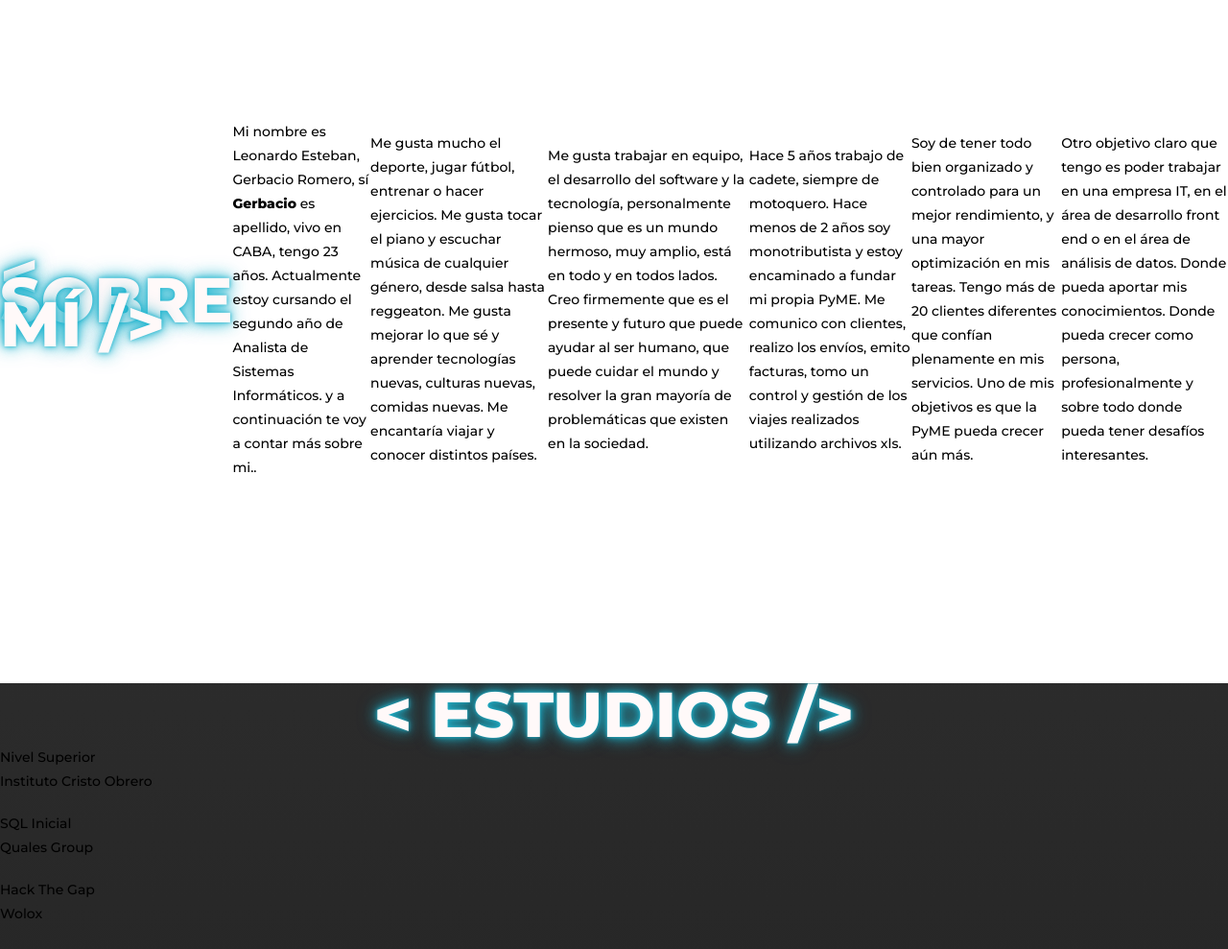
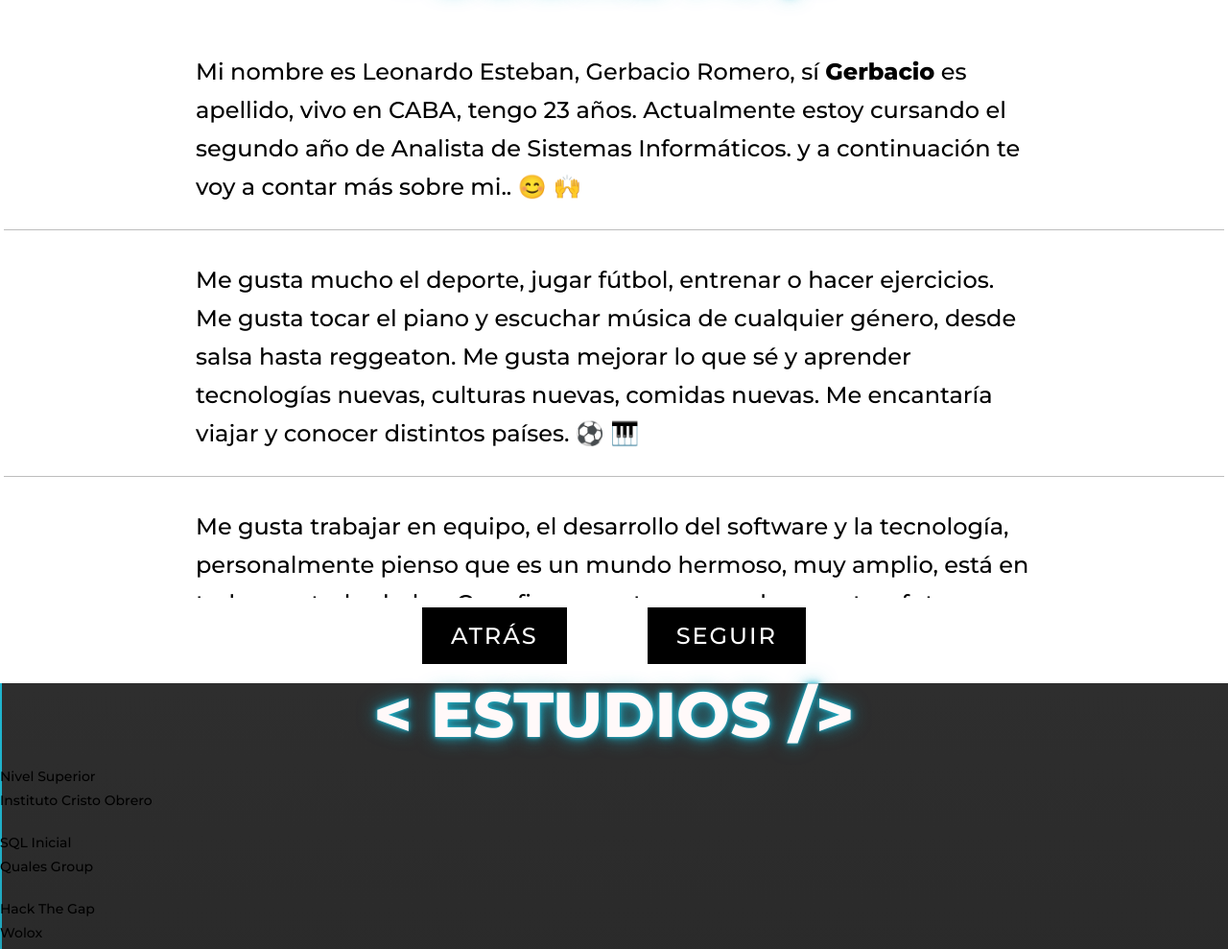
Before and after one commit to leoromero97/portfolioLeoromero, a plain HTML site: page index.html in a window 1280 px wide. Shown: the part 888-1877 px from the top of the page at 96% size. Drawn offline with Linux system fonts and the light colour scheme.

Commit message:
Se dieron estilos a la seccion de about. Se hizo el diseño responsive

```diff
--- a/css/about.css
+++ b/css/about.css
@@ -1,8 +1,83 @@
 #about {
   height: 100vh;
   display: flex;
+  flex-direction: column;
   justify-content: space-evenly;
-  padding: 0px;
   align-items: center;
   background-color: #ffffff;
+  padding: 20px 0;
 }
+
+.title2 {
+  font-size: 28px;
+  font-weight: bold;
+  color: black;
+  animation: onNeon 10s infinite ease-out;
+  -webkit-animation: onNeon 10s infinite ease-out;
+}
+
+.contentTw {
+  display: flex;
+  align-items: center;
+  flex-direction: column;
+  overflow-y: scroll;
+  padding: 10px 0;
+}
+
+.containerTextTw {
+  border-bottom: 0.4px solid #00000042;
+  display: flex;
+  align-items: center;
+  flex-direction: column;
+  margin: 4px;
+  padding: 30px;
+}
+
+.containerTextTw p {
+  font-size: 16px;
+  line-height: 30px;
+}
+
+.containerButtons {
+  height: 100px;
+  width: 280px;
+  display: flex;
+  align-items: center;
+  justify-content: space-between;
+  padding-top: 10px;
+}
+
+@media screen and (min-width:480px) {
+  .title2 {
+    font-size: 36px;
+  }
+
+  .containerTextTw {
+    padding: 18px 100px;
+  }
+
+  .containerTextTw p {
+    font-size: 18px;
+  }
+}
+
+@media screen and (min-width:768px) {
+  .title2 {
+    font-size: 66px;
+    padding-bottom: 20px;
+  }
+
+  .containerTextTw {
+    padding: 24px 200px;
+  }
+
+  .containerTextTw p {
+    font-size: 24px;
+    line-height: 40px;
+  }
+
+  .containerButtons {
+    width: 400px;
+  }
+
+}
--- a/css/header.css
+++ b/css/header.css
@@ -2,12 +2,13 @@ header {
   background-image: url(../img/backgroundHeader.jpg);
   background-repeat: no-repeat;
   background-size: cover;
-  height: 600px;
+  height: 100vh;
   margin: auto;
   display: flex;
   flex-direction: column;
   align-items: center;
   justify-content: space-evenly;
+  padding: 20px 0;
 }
 
 .containerTitle {
@@ -29,7 +30,7 @@ header {
 
 @keyframes onNeon {
   100% {
-    text-shadow: 0 0 5px #1fb5cf, 0 0 10px #1fb5cf, 0 0 20px #1fb5cf, 0 0 30px #1fb5cf;
+    text-shadow: 0 0 4px #1fb5cf, 0 0 8px #1fb5cf, 0 0 14px #1fb5cf, 0 0 30px #1fb5cf;
   }
 }
 
@@ -113,6 +114,7 @@ header {
   display: flex;
   align-items: center;
   justify-content: center;
+  padding-top: 10px;
 }
 
 .buttonNeon {
@@ -212,6 +214,7 @@ header {
 @media screen and (min-width:768px) {
   .title {
     font-size: 66px;
+    padding-bottom: 20px;
   }
 
   .containerPhotoPerfil {
--- a/index.html
+++ b/index.html
@@ -14,7 +14,7 @@
 </head>
 
 <body>
-  <header class="stackingSlide">
+  <header id="header" class="stackingSlide">
     <div class="containerTitle">
       <h1 class="title">
         < BIENVENIDOS />
@@ -30,59 +30,75 @@
     </div>
     <div class="containerButtonHeader">
       <a href="#about" class="buttonNeon">
-        <span id="span1"></span>
         <span id="span3"></span>
-        <span id="span4"></span> ENTRAR</a>
+        <span id="span4"></span> ENTRAR
+      </a>
     </div>
   </header>
   <main role="main">
     <section id="about" class="stackingSlide">
       <div class="containerTitle">
-        <h1 class="title">
+        <h1 class="title2">
           < SOBRE MÍ />
         </h1>
       </div>
-      <div>
-        <p>Mi nombre es Leonardo Esteban, Gerbacio Romero, sí <strong>Gerbacio</strong> es apellido, vivo en CABA, tengo
+      <div class="contentTw">
+        <div class="containerTextTw">
+          <p>Mi nombre es Leonardo Esteban, Gerbacio Romero, sí <strong>Gerbacio</strong> es apellido, vivo en CABA,
+            tengo
             23 años.
             Actualmente estoy cursando el segundo año de Analista de Sistemas Informáticos. y a continuación te voy a
             contar
-          más sobre mi..</p>
+            más sobre mi.. &#x1F60A; &#x1F64C; </p>
         </div>
-      <div>
+        <div class="containerTextTw">
           <p>Me gusta mucho el deporte, jugar fútbol, entrenar o hacer ejercicios. Me gusta tocar el piano y escuchar
             música
             de cualquier género, desde salsa hasta reggeaton. Me gusta mejorar lo que sé y aprender tecnologías nuevas,
-          culturas nuevas, comidas nuevas. Me encantaría viajar y conocer distintos países.</p>
+            culturas nuevas, comidas nuevas. Me encantaría viajar y conocer distintos países. &#x26BD; &#x1F3B9;</p>
         </div>
-      <div>
-        <p>Me gusta trabajar en equipo, el desarrollo del software y la tecnología, personalmente pienso que es un mundo
+        <div class="containerTextTw">
+          <p>Me gusta trabajar en equipo, el desarrollo del software y la tecnología, personalmente pienso que es un
+            mundo
             hermoso, muy
             amplio,
-          está en todo y en todos lados. Creo firmemente que es el presente y futuro que puede ayudar al ser humano, que
-          puede cuidar el mundo y resolver la gran mayoría de problemáticas que existen en la sociedad.</p>
+            está en todo y en todos lados. Creo firmemente que es el presente y futuro que puede ayudar al ser humano,
+            que
+            puede cuidar el mundo y resolver la gran mayoría de problemáticas que existen en la sociedad. &#x1F600; &#x1F4BB; </p>
         </div>
-      <div>
+        <div class="containerTextTw">
           <p>Hace 5 años trabajo de cadete, siempre de motoquero. Hace menos de 2 años soy monotributista y estoy
             encaminado
             a fundar mi propia PyME. Me comunico con clientes, realizo los envíos, emito facturas, tomo un control y
             gestión
-          de los viajes realizados utilizando archivos xls.</p>
+            de los viajes realizados utilizando archivos xls. &#x1F4DD; &#x1F4CD;</p>
         </div>
-      <div>
+        <div class="containerTextTw">
           <p>Soy de tener todo bien organizado y controlado para un mejor rendimiento, y una mayor optimización en mis
             tareas. Tengo más de 20 clientes diferentes que confían plenamente en mis servicios. Uno de mis objetivos es
             que
-          la PyME pueda crecer aún más.</p>
+            la PyME pueda crecer aún más. &#x1F4BC; &#x1F4AA;</p>
         </div>
-      <div>
-        <p>Otro objetivo claro que tengo es poder trabajar en una empresa IT, en el área de desarrollo front end o en el
+        <div class="containerTextTw">
+          <p>Otro objetivo claro que tengo es poder trabajar en una empresa IT, en el área de desarrollo front end o en
+            el
             área de análisis de datos. Donde pueda aportar mis conocimientos. Donde pueda crecer como persona,
-          profesionalmente y sobre todo donde pueda tener desafíos interesantes.</p>
+            profesionalmente y sobre todo donde pueda tener desafíos interesantes. &#x1F4A1; &#x1F60D;</p>
+        </div>
+      </div>
+      <div class="containerButtons">
+        <a href="#header" class="buttonNeon">
+          <span id="span3"></span>
+          <span id="span4"></span> ATRÁS
+        </a>
+        <a href="#studies" class="buttonNeon">
+          <span id="span3"></span>
+          <span id="span4"></span> SEGUIR
+        </a>
       </div>
     </section>
 
-    <section id="studies">
+    <section id="studies" class="stackingSlide">
       <div class="containerTitle">
         <h1 class="title">
           < ESTUDIOS />
```
Lines whose indentation alone changed are shown as unchanged.
